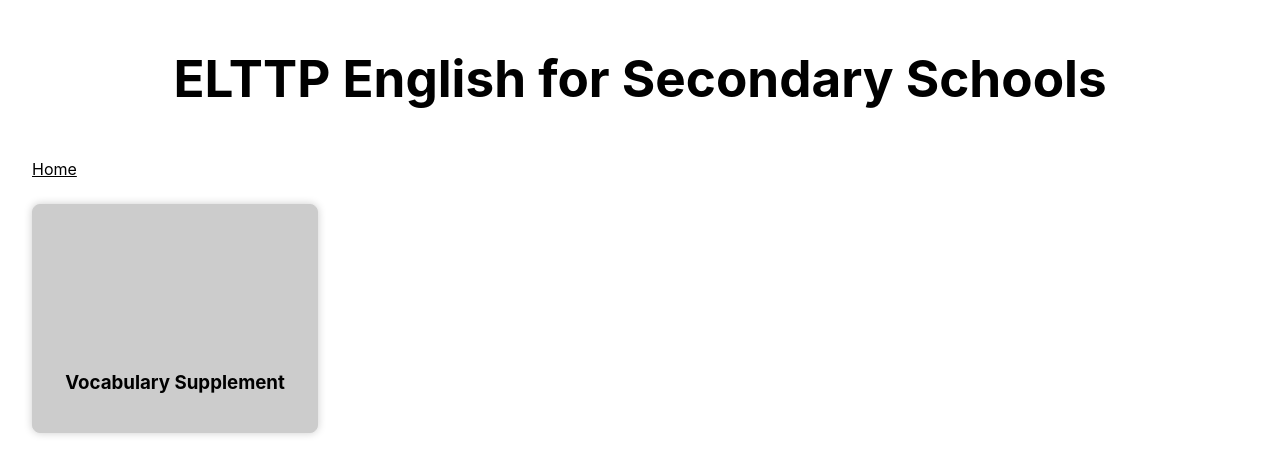
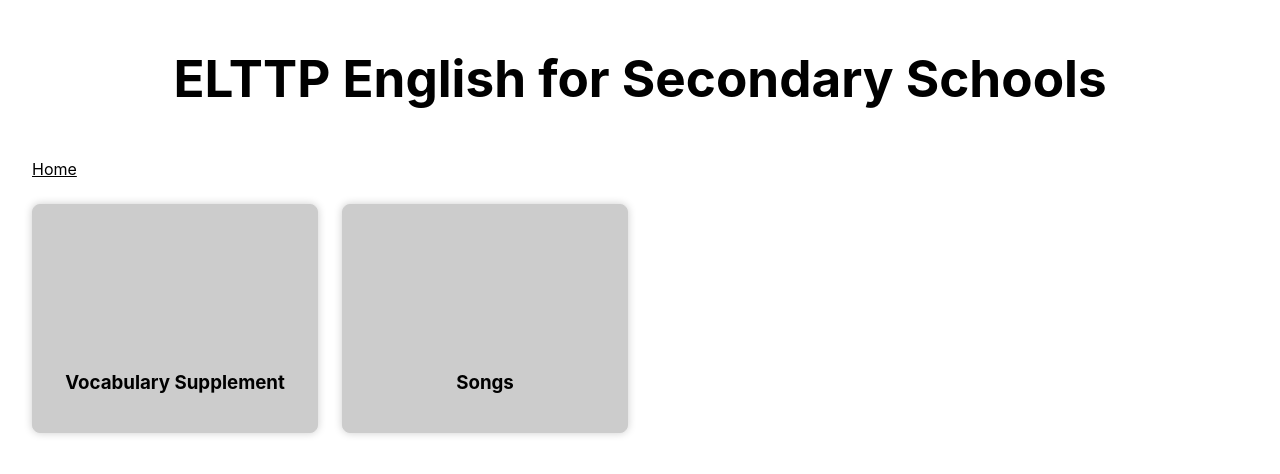
Before and after one commit to 7dev7urandom/elttp, a Vue app: page / in a window 1280 px wide. Shown: the top 474 px of the page. Built offline with nearby package versions, Linux system fonts and the light colour scheme; some icons are missing.

Commit message:
Add songs and fix relative routing

```diff
--- a/src/components/vocab-supplement/BookGrid.vue
+++ b/src/components/BookGrid.vue
@@ -1,7 +1,14 @@
 <script setup lang="ts">
-import type { Book } from '../../types';
-import StandardGrid from '../cardgrid/StandardGrid.vue';
-import data from '../../data.json';
+import type { Book } from '../types';
+import StandardGrid from './cardgrid/StandardGrid.vue';
+import data from '../data.json';
+import { computed } from 'vue';
+
+const props = defineProps<{ songs?: boolean }>();
+
+const items = computed(() =>
+    data.filter(p => !props.songs || p.songs.length > 0).sort((a, b) => a.playlistTitle.localeCompare(b.playlistTitle))
+);
 
 function bookId(pId: string): string {
     const title = data.find(b => b.playlistId === pId)!.playlistTitle;
@@ -18,7 +25,7 @@
 </script>
 
 <template>
-    <StandardGrid :items="(data.sort((a, b) => a.playlistTitle.localeCompare(b.playlistTitle)) as any)" v-slot="{ item }" @select="(book) => $router.push('/vocab-supplement/' + bookId(book.playlistId))">
+    <StandardGrid :items="items" v-slot="{ item }" @select="(book) => $router.push(bookId(book.playlistId) + '/')">
         <img :src="getBookCover(item as any)" alt="Book cover" />
         <div class="book-card_content">
             <h3 class="book-card_title">{{ (item as any).playlistTitle.split(" - ")[0] }}</h3>
--- a/src/components/Navigation.vue
+++ b/src/components/Navigation.vue
@@ -9,19 +9,23 @@
     }
     switch(router.currentRoute.value.fullPath.split('/')[1]) {
         case 'vocab-supplement':
-            const ret = ['Vocabulary Supplement'];
+            const vocab = ['Vocabulary Supplement'];
             if(router.currentRoute.value.params.book) {
-                ret.push(`Book ${router.currentRoute.value.params.book}`);
-            } else return ret;
+                vocab.push(`Book ${router.currentRoute.value.params.book}`);
+            } else return vocab;
             if(router.currentRoute.value.params.unit) {
-                ret.push(`Unit ${router.currentRoute.value.params.unit}`);
-            } else return ret;
+                vocab.push(`Unit ${router.currentRoute.value.params.unit}`);
+            } else return vocab;
             if(router.currentRoute.value.params.lesson) {
-                ret.push(`Lesson ${router.currentRoute.value.params.lesson}`);
-            } else return ret;
-            return ret;
+                vocab.push(`Lesson ${router.currentRoute.value.params.lesson}`);
+            } else return vocab;
+            return vocab;
         case 'songs':
-            return ['Songs'];
+            const songs = ['Songs'];
+            if(router.currentRoute.value.params.book) {
+                songs.push(`Book ${router.currentRoute.value.params.book}`);
+            }
+            return songs;
         case 'books':
             return ['Books'];
         default:
@@ -29,7 +33,7 @@
     }
 });
 function goToPart(part: number) {
-    router.push(router.currentRoute.value.fullPath.split('/').slice(0, part + 1).join('/') || '/');
+    router.push(router.currentRoute.value.fullPath.split('/').slice(0, part + 1).join('/') + '/');
 }
 </script>
 <template>
--- /dev/null
+++ b/src/components/songs/SongGrid.vue
@@ -0,0 +1,18 @@
+<script setup lang="ts">
+import StandardGrid from '../cardgrid/StandardGrid.vue';
+import { computed } from 'vue';
+import { Book } from '../../types';
+
+const props = defineProps<{ book: Book }>();
+
+const items = computed(() => {
+    return props.book.songs?.map(s => ({ ...s, title: s.songName })) ?? [];
+});
+
+function openSong(song: any) {
+    window.location.assign(`https://www.youtube.com/watch?v=${song.videoId}&list=${props.book.playlistId}`);
+}
+</script>
+<template>
+    <StandardGrid :items="items" @select="(s: any) => openSong(s)" />
+</template>
--- a/src/components/vocab-supplement/LessonGrid.vue
+++ b/src/components/vocab-supplement/LessonGrid.vue
@@ -1,5 +1,5 @@
 <template>
-    <StandardGrid :items="items" @select="(l: any) => $router.push(`/vocab-supplement/${l.bookNumber}/${l.unitNumber}/${l.lessonNumber}`)" />
+    <StandardGrid :items="items" @select="(l: any) => $router.push(`${l.lessonNumber}/`)" />
 </template>
 <script setup lang="ts">
 import StandardGrid from '../cardgrid/StandardGrid.vue';
--- a/src/components/vocab-supplement/UnitGrid.vue
+++ b/src/components/vocab-supplement/UnitGrid.vue
@@ -46,5 +46,5 @@
 </script>
 
 <template>
-    <StandardGrid :items="items" @select="(item: any) => $router.push(`/vocab-supplement/${bookId}/${item.unit ?? 'other/' + props.book.lessons.find(l => l.title === item.title)?.videoId}`)" />
+    <StandardGrid :items="items" @select="(item: any) => $router.push(`${item.unit ?? 'other/' + props.book.lessons.find(l => l.title === item.title)?.videoId}/`)" />
 </template>
--- a/src/main.ts
+++ b/src/main.ts
@@ -3,11 +3,16 @@
 import { RouteRecordRaw, createRouter, createWebHistory } from 'vue-router'
 import App from './App.vue'
 import HomeVue from './routes/Home.vue'
-import BookGridVue from './components/vocab-supplement/BookGrid.vue'
+import BookGridVue from './components/BookGrid.vue'
 import UnitGridVue from './components/vocab-supplement/UnitGrid.vue'
 import LessonGridVue from './components/vocab-supplement/LessonGrid.vue'
 import ChapterGridVue from './components/vocab-supplement/ChapterGrid.vue'
+import SongGridVue from './components/songs/SongGrid.vue'
 import youtubeData from './data.json';
+
+function getBookFromNumber(bookNumber: any) {
+    return youtubeData.find((b) => b.playlistTitle.includes("Book " + bookNumber + " -")) ?? youtubeData.find((b) => b.playlistTitle.includes("2nd Edition"))!;
+}
 
 const routes: RouteRecordRaw[] = [
     { path: '/', component: HomeVue },
@@ -19,14 +24,14 @@
         path: '/vocab-supplement/:book',
         component: UnitGridVue,
         props: ({ params }) => ({
-            book: (youtubeData.find((b) => b.playlistTitle.includes("Book " + params.book + " -")) ?? youtubeData.find((b) => b.playlistTitle.includes("2nd Edition"))!)
+            book: getBookFromNumber(params.book)
         })
     },
     {
         path: '/vocab-supplement/:book/:unit',
         component: LessonGridVue,
         props: ({ params }) => ({
-            book: (youtubeData.find((b) => b.playlistTitle.includes("Book " + params.book + " -")) ?? youtubeData.find((b) => b.playlistTitle.includes("2nd Edition"))!),
+            book: getBookFromNumber(params.book),
             unit: params.unit
         })
     },
@@ -34,7 +39,7 @@
         path: '/vocab-supplement/:book/other/:videoId',
         component: ChapterGridVue,
         props: ({ params }) => ({
-            book: (youtubeData.find((b) => b.playlistTitle.includes("Book " + params.book + " -")) ?? youtubeData.find((b) => b.playlistTitle.includes("2nd Edition"))!),
+            book: getBookFromNumber(params.book),
             videoId: params.videoId
         })
     },
@@ -42,13 +47,30 @@
         path: '/vocab-supplement/:book/:unit/:lesson',
         component: ChapterGridVue,
         props: ({ params }) => ({
-            book: (youtubeData.find((b) => b.playlistTitle.includes("Book " + params.book + " -")) ?? youtubeData.find((b) => b.playlistTitle.includes("2nd Edition"))!),
+            book: getBookFromNumber(params.book),
             unit: params.unit,
             lesson: params.lesson
         })
     },
+    {
+        path: '/songs',
+        component: BookGridVue,
+        props: {
+            songs: true
+        }
+    },
+    {
+        path: '/songs/:book',
+        component: SongGridVue,
+        props: ({ params }) => ({
+            book: getBookFromNumber(params.book)
+        })
+    },
 
-]
+];
+if(!window.location.href.endsWith("/")) {
+    window.location.href += "/";
+}
 
 const router = createRouter({
     history: createWebHistory(),
--- a/src/routes/Home.vue
+++ b/src/routes/Home.vue
@@ -7,15 +7,16 @@
 </template>
 <script setup lang="ts">
 import StandardGrid from '../components/cardgrid/StandardGrid.vue';
-import { mdiBookPlus } from '@mdi/js';
+import { mdiBookPlus, mdiMusic } from '@mdi/js';
 // @ts-ignore
 import SvgIcon from '@jamescoyle/vue-icon';
 import { useRouter } from 'vue-router';
 
 const routes: { title: string, icon: string, path: string }[] = [];
 routes.push({ title: "Vocabulary Supplement", icon: mdiBookPlus, path: "/vocab-supplement" });
+routes.push({ title: "Songs", icon: mdiMusic, path: "/songs" });
 const router = useRouter();
 function open(item: {path: string}) {
-    router.push(item.path);
+    router.push(item.path + "/");
 }
 </script>
```
